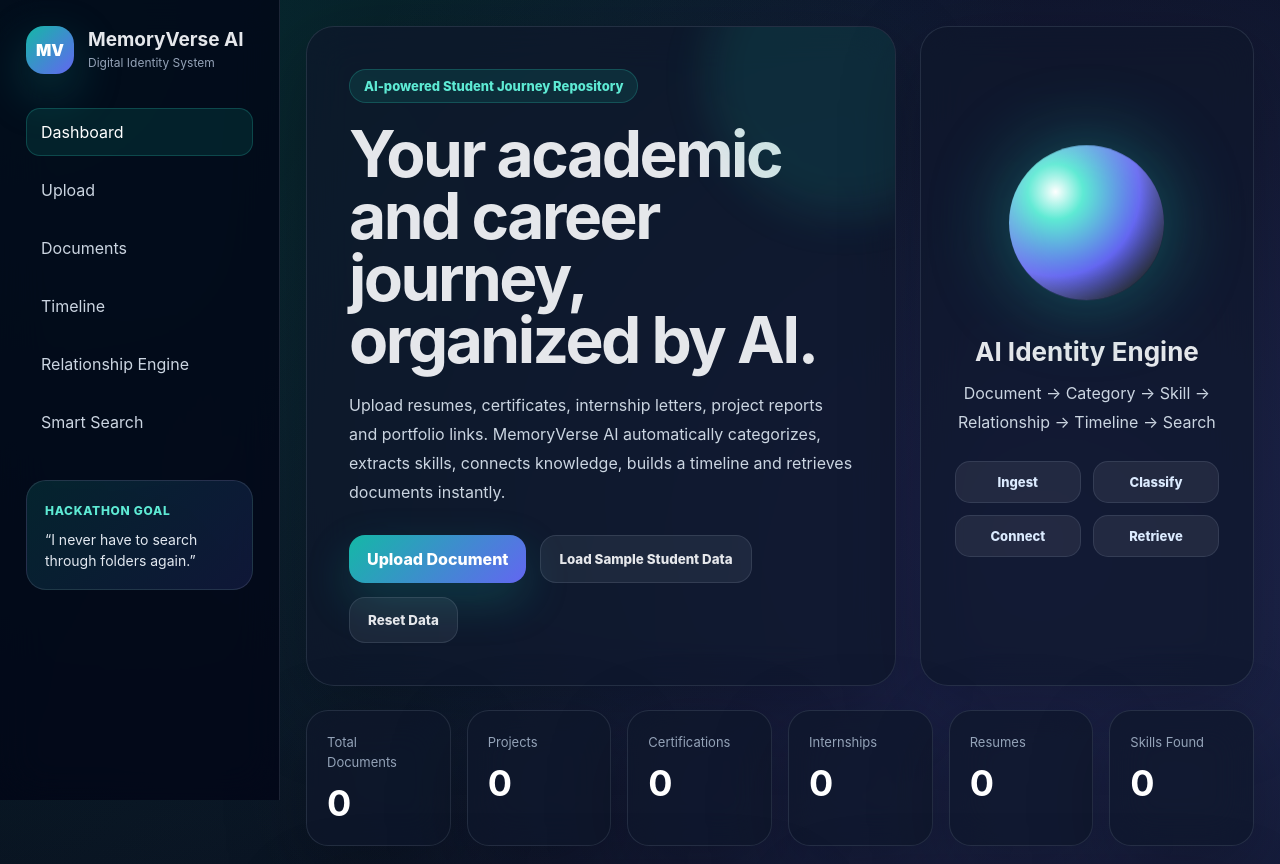
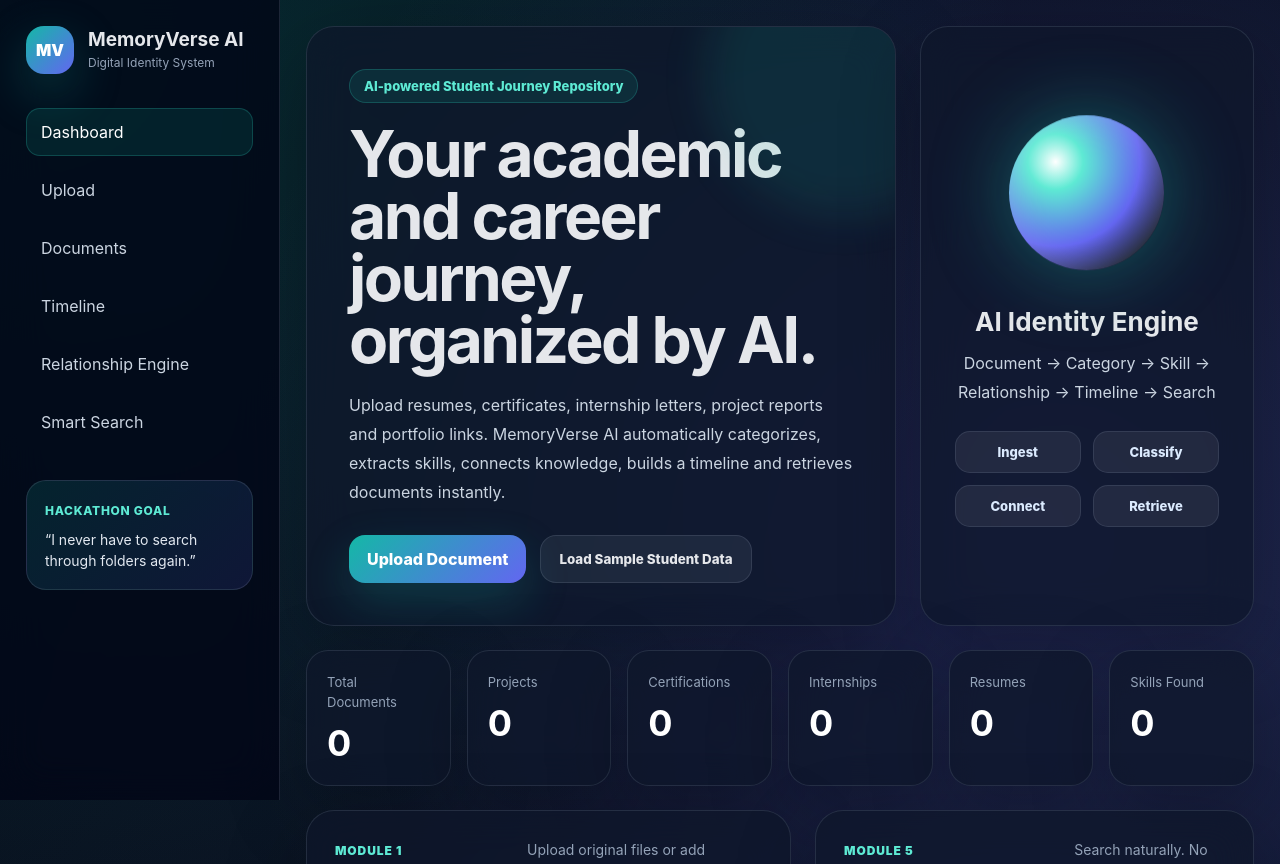
Before and after one commit to Uttam25425/memoryverse-ai, a Flask app: page / in a window 1280 px wide. Shown: the top 864 px of the page. Run offline with Flask 3, Linux system fonts and the light colour scheme; data that the repository does not hold is empty.

Commit message:
Remove reset button and start dashboard empty

```diff
--- a/app.py
+++ b/app.py
@@ -809,26 +809,7 @@ def demo_data():
         "message": f"{inserted} student journey demo records added successfully."
     })
 
-@app.route("/api/reset-data", methods=["POST"])
-def reset_data():
-    conn = connect_db()
-    conn.execute("DELETE FROM documents")
-    conn.commit()
-    conn.close()
 
-    if os.path.exists(UPLOAD_FOLDER):
-        for file_name in os.listdir(UPLOAD_FOLDER):
-            file_path = os.path.join(UPLOAD_FOLDER, file_name)
-            if os.path.isfile(file_path):
-                try:
-                    os.remove(file_path)
-                except Exception:
-                    pass
-
-    return jsonify({
-        "success": True,
-        "message": "All data cleared successfully."
-    })
 
 
 if __name__ == "__main__":
--- a/static/script.js
+++ b/static/script.js
@@ -1,5 +1,3 @@
-const resetDataBtn = document.getElementById("resetDataBtn");
-
 const uploadForm = document.getElementById("uploadForm");
 const uploadResult = document.getElementById("uploadResult");
 const documentGrid = document.getElementById("documentGrid");
@@ -301,25 +299,3 @@ if (documentFileInput && fileNameText) {
         }
     });
 }
-
-if (resetDataBtn) {
-    resetDataBtn.addEventListener("click", async function () {
-        const confirmReset = confirm("Do you want to clear all data?");
-        if (!confirmReset) return;
-
-        const res = await fetch("/api/reset-data", {
-            method: "POST"
-        });
-
-        const data = await res.json();
-        showToast(data.message || "Data cleared.");
-        await refreshAll();
-
-        answerCard.innerHTML = `
-            <span>AI Answer</span>
-            <p>Ask anything about your uploaded journey.</p>
-        `;
-
-        searchResults.innerHTML = "";
-    });
-}
--- a/templates/index.html
+++ b/templates/index.html
@@ -52,7 +52,6 @@
                     <div class="hero-actions">
                         <a href="#upload" class="btn-primary">Upload Document</a>
                         <button class="btn-secondary" id="loadDemoBtn">Load Sample Student Data</button>
-                        <button class="btn-secondary" id="resetDataBtn">Reset Data</button>
                     </div>
                 </div>
 
```
